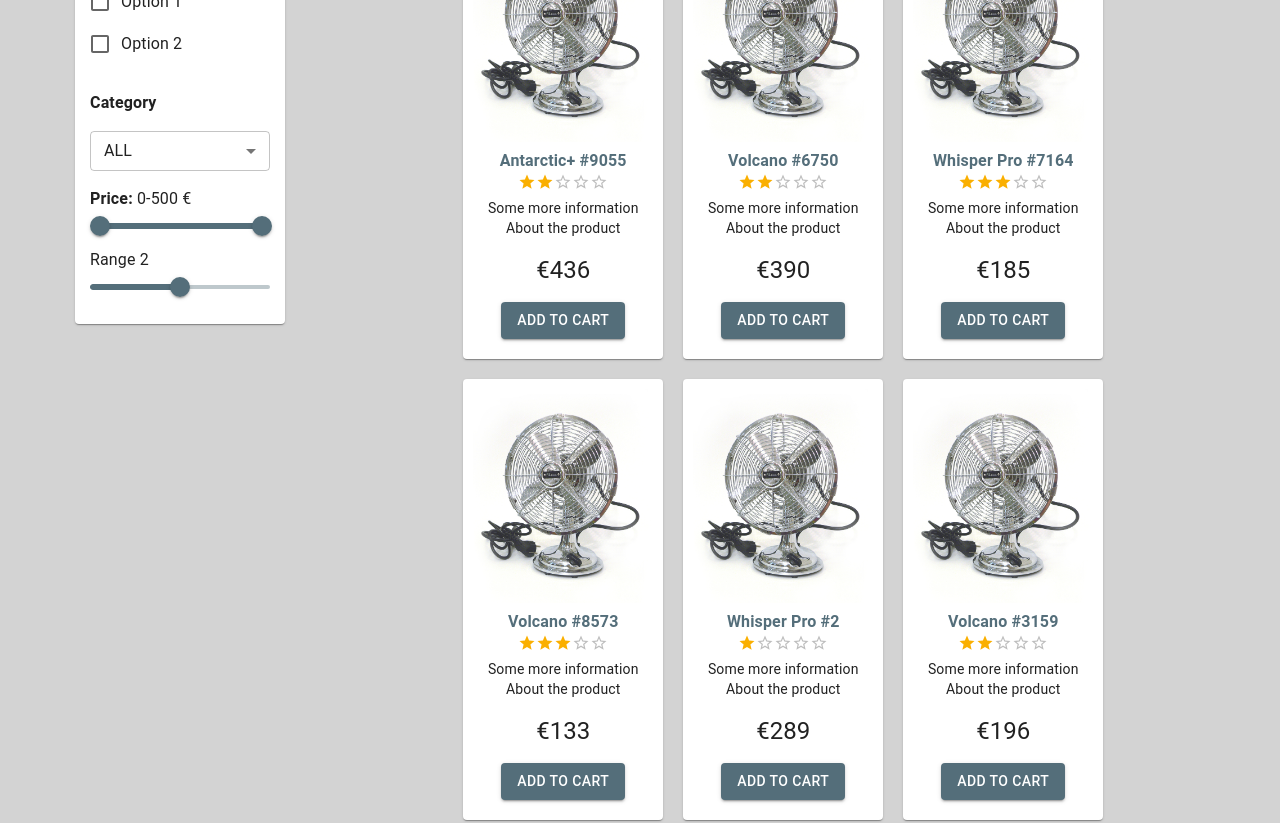
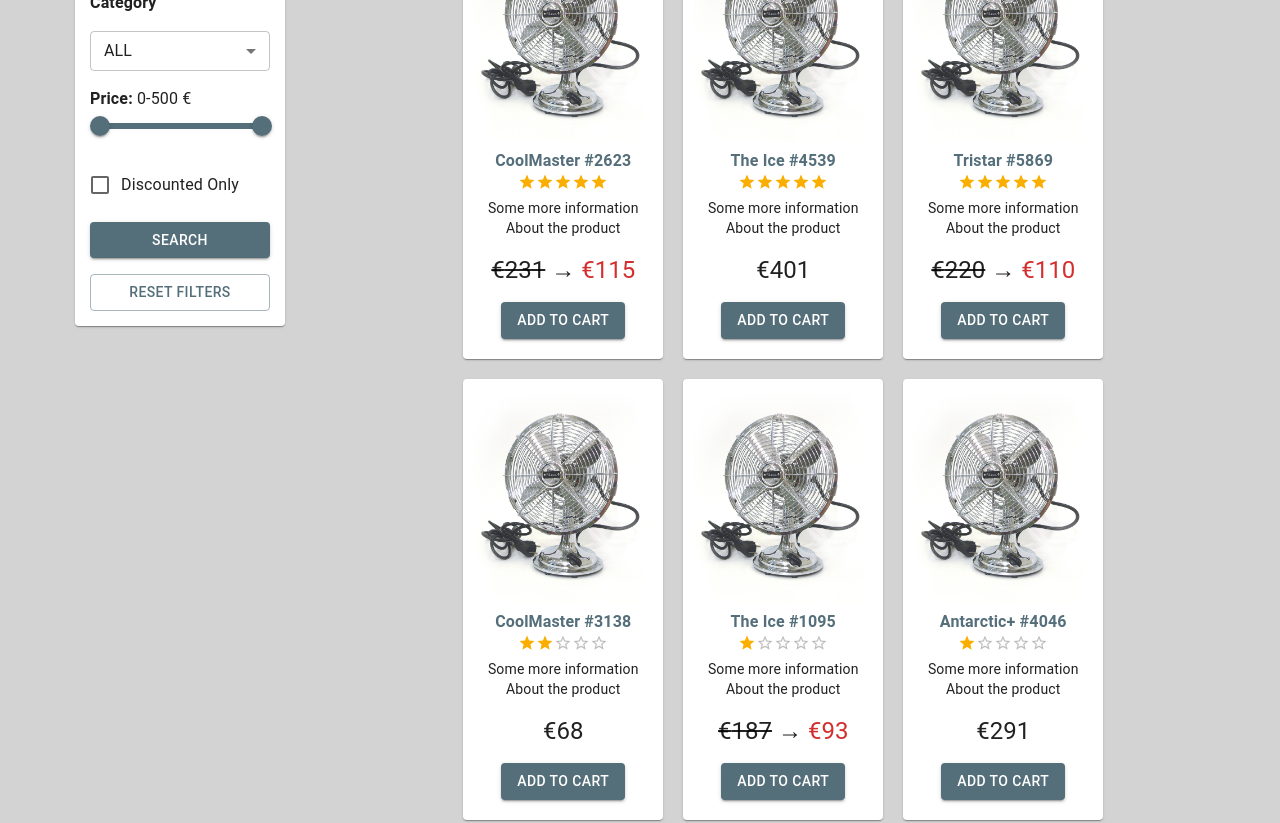
Before and after one commit to VeeHalonen/ux-prototype, a React (Create React App) app: page /search in a window 1280 px wide. Shown: the part 460-1283 px from the top of the page. Built offline with nearby package versions, Linux system fonts and the light colour scheme.

Commit message:
Improve searching and filtering

```diff
--- a/src/App.js
+++ b/src/App.js
@@ -21,6 +21,7 @@ import ShippingAndPayment from "./views/ShippingAndPayment";
 import OrderConfirmation from "./views/OrderConfirmation";
 import OrderReceived from "./views/OrderReceived";
 import ScrollToTop from "./components/ScrollToTop";
+import { getRandomProducts } from "./helpers";
 
 // Add routes:
 // 1. Add the page component in the "views" folder
@@ -33,6 +34,11 @@ function App() {
   const [shoppingCartItems, setShoppingCartItems] = useState(2);
   const addToCart = () => {
     setShoppingCartItems(shoppingCartItems + 1);
+  };
+  const products = getRandomProducts(20);
+
+  const navigateTo = (path) => {
+    window.open(path, "_self");
   };
   return (
     <div className="App">
@@ -82,6 +88,11 @@ function App() {
                     variant="outlined"
                     size="small"
                     style={{ backgroundColor: "white", borderRadius: "5px" }}
+                    onKeyPress={(e) => {
+                      if (e.key === "Enter") {
+                        navigateTo("/search");
+                      }
+                    }}
                   />
                 </Grid>
                 <Grid item>
@@ -103,7 +114,7 @@ function App() {
                 <Products />
               </Route>
               <Route path="/search">
-                <Search />
+                <Search products={products} />
               </Route>
               <Route path="/shopping-cart">
                 <ShoppingCart />
--- a/src/components/ProductThumbnail.jsx
+++ b/src/components/ProductThumbnail.jsx
@@ -8,7 +8,11 @@ import StyledLink from "./StyledLink";
 const ProductThumbnail = ({ discount, product }) => {
   const width = 200;
   const padding = 10;
-  product = getRandomProduct(); // TODO: delete?
+  if (!product) product = getRandomProduct(); // TODO: delete?
+  // TODO: fix so that discount prop is no longer needed
+  if (!discount) {
+    discount = product?.discount;
+  }
   return (
     <div
       style={{
--- a/src/components/SearchOptions.jsx
+++ b/src/components/SearchOptions.jsx
@@ -10,6 +10,8 @@ import {
   MenuItem,
   Select,
   Slider,
+  Button,
+  IconButton,
 } from "@mui/material";
 import SearchIcon from "@mui/icons-material/Search";
 import {
@@ -23,10 +25,20 @@ import {
   MAX_PRICE,
 } from "../helpers";
 
-const SearchOptions = () => {
-  const [textSearch, setTextSearch] = useState("");
-  const [priceRange, setPriceRange] = useState([0, MAX_PRICE]);
-  const [category, setCategory] = useState("ALL");
+const DEFAULT_FILTERS = {
+  textSearch: "",
+  priceRange: [0, MAX_PRICE],
+  category: "ALL",
+  discountedOnly: false,
+};
+
+const SearchOptions = ({ applyFilter }) => {
+  const [textSearch, setTextSearch] = useState(DEFAULT_FILTERS.textSearch);
+  const [priceRange, setPriceRange] = useState(DEFAULT_FILTERS.priceRange);
+  const [category, setCategory] = useState(DEFAULT_FILTERS.category);
+  const [discountedOnly, setDiscountedOnly] = useState(
+    DEFAULT_FILTERS.discountedOnly
+  );
   const handlePriceRangeChange = (event, newValue) => {
     setPriceRange(newValue);
   };
@@ -70,15 +82,30 @@ const SearchOptions = () => {
       </Select>
     );
   };
-  // const getFilters = () => {
-  //   return {
-  //     textSearch,
-  //     priceRange,
-  //   };
-  // };
+  const getFilters = () => {
+    return {
+      textSearch,
+      priceRange,
+      category,
+      discountedOnly,
+    };
+  };
+  const triggerFilter = () => {
+    applyFilter(getFilters());
+  };
+  const resetFilters = () => {
+    // Set values
+    setTextSearch(DEFAULT_FILTERS.textSearch);
+    setPriceRange(DEFAULT_FILTERS.priceRange);
+    setCategory(DEFAULT_FILTERS.category);
+    setDiscountedOnly(DEFAULT_FILTERS.setDiscountedOnly);
+    // Send to parent
+    applyFilter(DEFAULT_FILTERS);
+  };
   return (
     <Card style={{ padding: 15, width: 210 }}>
       <Grid container spacing={2} direction="column">
+        <Grid item>{title("Search Filters")}</Grid>
         <Grid container item alignItems="center" spacing={1}>
           <Grid item>
             <TextField
@@ -88,18 +115,16 @@ const SearchOptions = () => {
               style={{ width: 140 }}
               value={textSearch}
               onChange={(e) => setTextSearch(e.target.value)}
+              onKeyPress={(e) => {
+                if (e.key === "Enter") {
+                  triggerFilter();
+                }
+              }}
             />
+            <IconButton size="small" onClick={triggerFilter}>
+              <SearchIcon color="primary" />
+            </IconButton>
           </Grid>
-          <Grid item>
-            <SearchIcon color="primary" />
-          </Grid>
-        </Grid>
-        <Grid item>{title("Filters")}</Grid>
-        <Grid item>
-          <FormGroup>
-            <FormControlLabel control={<Checkbox />} label="Option 1" />
-            <FormControlLabel control={<Checkbox />} label="Option 2" />
-          </FormGroup>
         </Grid>
         <Grid item>{title("Category")}</Grid>
         <Grid item>{select(CATEGORIES, category, setCategory)}</Grid>
@@ -110,8 +135,33 @@ const SearchOptions = () => {
           </Typography>
           {rangeSlider(priceRange, 0, MAX_PRICE, handlePriceRangeChange)}
           {/* TODO: */}
-          <Typography>Range 2</Typography>
-          <Slider defaultValue={50} valueLabelDisplay="auto" />
+          {/* <Typography>Range 2</Typography>
+          <Slider defaultValue={50} valueLabelDisplay="auto" /> */}
+        </Grid>
+        {/* Discounted Only */}
+        <Grid item>
+          <FormGroup>
+            <FormControlLabel
+              control={
+                <Checkbox
+                  checked={discountedOnly}
+                  onChange={(e) => setDiscountedOnly(e.target.checked)}
+                />
+              }
+              label="Discounted Only"
+            />
+          </FormGroup>
+        </Grid>
+        {/* Buttons */}
+        <Grid item>
+          <Button variant="contained" fullWidth onClick={triggerFilter}>
+            Search
+          </Button>
+        </Grid>
+        <Grid item>
+          <Button variant="outlined" fullWidth onClick={resetFilters}>
+            Reset Filters
+          </Button>
         </Grid>
       </Grid>
     </Card>
--- a/src/helpers/index.js
+++ b/src/helpers/index.js
@@ -56,10 +56,12 @@ const randomFromArrayMultiple = (arr) => {
 
 export const getRandomProduct = () => {
   const productName = randomFromArray(NAMES) + " #" + randomNumber(10000);
+  const price = randomNumberBetween(10, MAX_PRICE);
   return {
     productName,
     rating: randomNumber(5),
-    price: randomNumberBetween(10, MAX_PRICE),
+    price: price,
+    discount: Math.random() >= 0.8 ? true : false,
     category: randomFromArray(CATEGORIES),
     shortInfo: "Some more information\nAbout the product",
     features: randomFromArrayMultiple(FEATURES),
--- a/src/views/Search.jsx
+++ b/src/views/Search.jsx
@@ -1,9 +1,50 @@
 import { Grid, Button, Typography } from "@mui/material";
+import { useState } from "react";
 import ProductThumbnail from "../components/ProductThumbnail";
 import SearchOptions from "../components/SearchOptions";
 import StyledLink from "../components/StyledLink";
 
-const Search = () => {
+const Search = ({ products }) => {
+  const [filters, setFilters] = useState(null);
+
+  // Checks product against filters, returns true if product should be shown
+  const passesFilters = (product) => {
+    if (!filters) return true;
+    // Name
+    if (
+      !product.productName
+        .toLowerCase()
+        .includes(filters.textSearch.toLowerCase())
+    ) {
+      return false;
+    }
+    // Discounted only?
+    if (filters.discountedOnly && !product.discount) {
+      return false;
+    }
+    // Price
+    if (product.discount) {
+      if (
+        filters.priceRange[0] > product.price / 2 ||
+        filters.priceRange[1] < product.price / 2
+      )
+        return false;
+    } else if (
+      filters.priceRange[0] > product.price ||
+      filters.priceRange[1] < product.price
+    ) {
+      return false;
+    }
+    // Category
+    if (filters.category !== "ALL" && filters.category !== product.category) {
+      return false;
+    }
+
+    return true;
+  };
+  const productsAfterFilters = () => {
+    return products.filter((p) => passesFilters(p));
+  };
   return (
     <Grid container spacing={2}>
       <Grid item xs={12} style={{ marginBottom: 10 }}>
@@ -15,15 +56,15 @@ const Search = () => {
         </Typography>
       </Grid>
       <Grid item xs={3}>
-        <SearchOptions />
+        <SearchOptions applyFilter={setFilters} />
       </Grid>
       <Grid item xs={9} textAlign="center">
         <Typography variant="h5" paragraph textAlign="start">
-          12 Results
+          {productsAfterFilters().length} Results
         </Typography>
         <div style={{ textAlign: "center" }}>
-          {[...Array(12)].map((e, i) => {
-            return <ProductThumbnail key={i} discount={Math.random() >= 0.8} />;
+          {productsAfterFilters().map((p, i) => {
+            return <ProductThumbnail key={i} product={p} />;
           })}
           <div style={{ marginTop: 20 }}>
             <Button variant="outlined" disabled>
```
